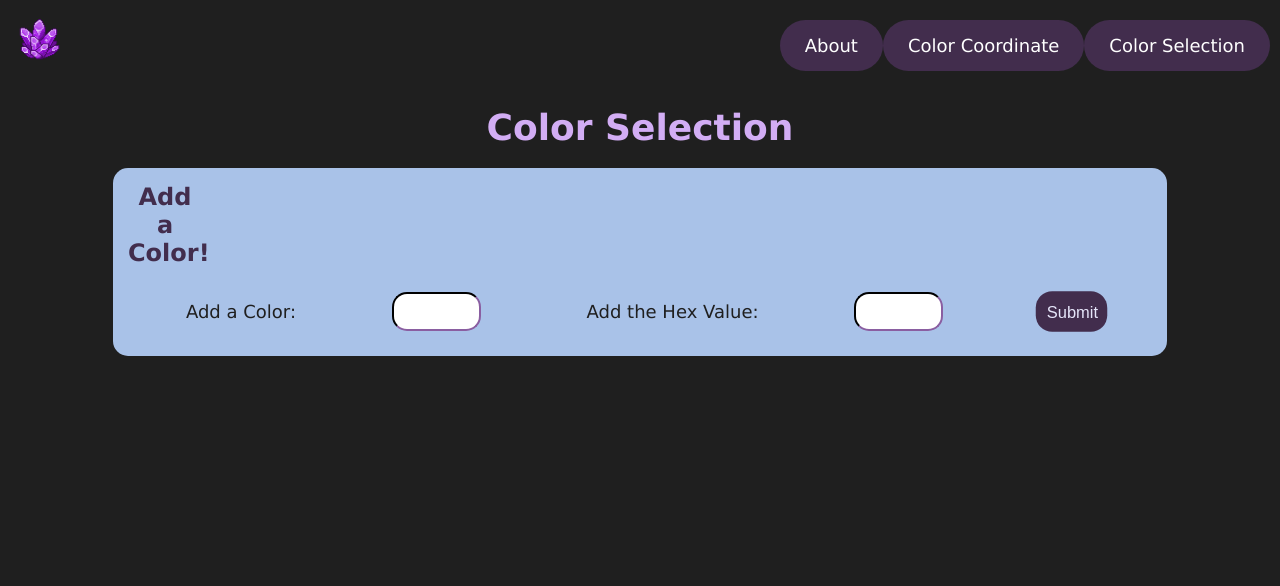
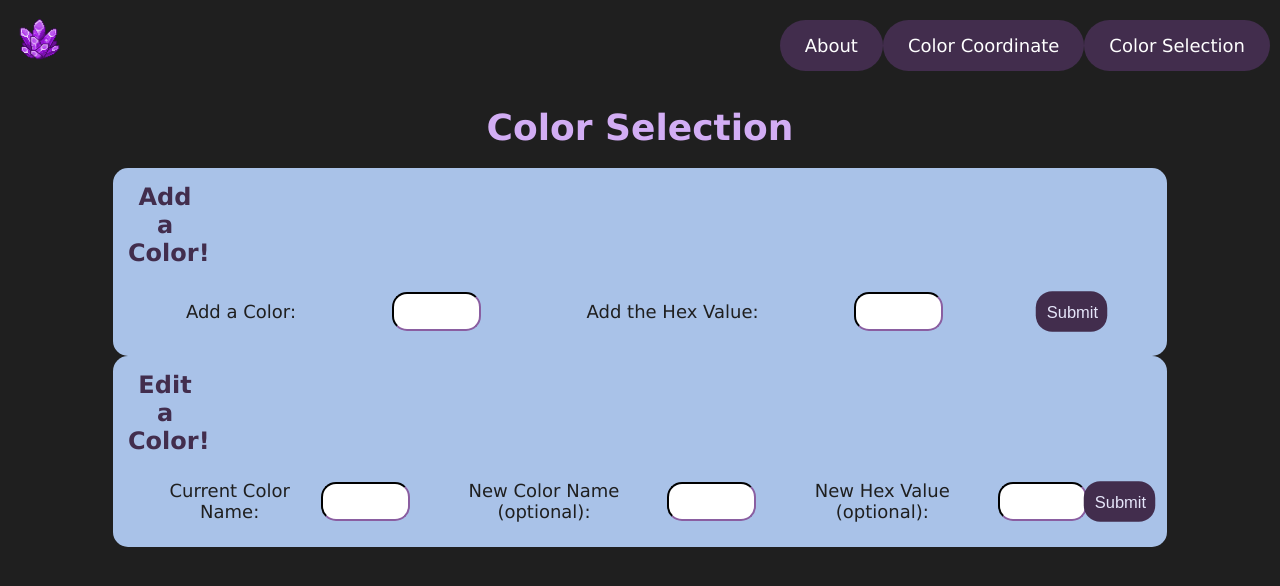
Before and after one commit to brennarw/CS312-Group-Project, an Angular app: page /selection in a window 1280 px wide. Shown: the top 586 px of the page. Built offline with nearby package versions, Linux system fonts and the light colour scheme.

Commit message:
What I have so far

```diff
--- a/src/app/color-selection/color-selection.component.html
+++ b/src/app/color-selection/color-selection.component.html
@@ -42,4 +42,51 @@
             Entry could not be added to the table - ensure values entered are not already present in the database
         </div>
     </form>
+
+    <form #Edit="ngForm" (ngSubmit)="EditColor()">
+        <div class="title"><b>Edit a Color!</b></div>
+        <div class="form">
+            <label for="editColor">Current Color Name: </label>
+            <input
+                type="text"
+                id="editColor"
+                name="editColor"
+                class="form-control"
+                required
+                [(ngModel)]="editColor"
+                #editColorField="ngModel">
+
+            <label for="newColor">New Color Name (optional): </label>
+            <input
+                type="text"
+                id="newColor"
+                name="newColor"
+                class="form-control"
+                [(ngModel)]="newColor">
+
+            <label for="newHex">New Hex Value (optional): </label>
+            <input
+                  type="text"
+                  id="newHex"
+                  name="newHex"
+                  class="form-control"
+                  [(ngModel)]="newHex">
+
+
+            <input type="submit" class="button">
+        </div>
+
+        <div *ngIf="editColorField.invalid && (editColorField.touched)">
+            <div *ngIf="editColorField.hasError('required')" class="error">
+                *Current color name is required.
+            </div>
+        </div>
+
+        <div class="success" *ngIf="editSuccess">
+            Color was successfully updated!
+        </div>
+        <div class="error" *ngIf="editError">
+            Update failed - Make sure the original color exists and the new name and hex do not conflict.
+        </div>
+    </form>
     </main>
--- a/src/app/color-selection/color-selection.component.ts
+++ b/src/app/color-selection/color-selection.component.ts
@@ -20,7 +20,16 @@ export class ColorSelectionComponent{
   hex!: string;
   error: boolean = false;
   success: boolean = false;
+
+  editColor!: string;
+  newColor!: string;
+  newHex!: string;
+  editSuccess: boolean = false;
+  editError: boolean = false;
+
   add_color_url = 'https://cs.colostate.edu/~etaketa/addColor.php';
+  edit_color_url = 'https://cs.colostate.edu/~hannahss/editColor.php';
+
 
   constructor(private http: HttpClient) {}
 
@@ -41,7 +50,33 @@ export class ColorSelectionComponent{
     this.success = false;
     this.error = false;
   }
+
+  EditColor() {
+    if (!this.newColor && !this.newHex) {
+      this.editError = true;
+      console.log('Nothing to update!');
+      return;
+    }
+    this.editSuccess = false;
+    this.editError = false;
+
+    console.log(`Editing color: ${this.editColor} → name: ${this.newColor}, hex: ${this.newHex}`);
+    const options = { headers: { 'Content-Type': 'application/json' } };
+    let out = new EditColor(this.editColor, this.newColor, this.newHex);
+    this.http.put<any>(this.edit_color_url, JSON.stringify(out), options).subscribe({
+      next: data => {
+        this.editSuccess = true;
+        console.log('Color successfully updated');
+      },
+      error: err => {
+        this.editError = true;
+        console.log('Edit failed', err);
+      }
+    });
+  }
+
 }
+
 
 export class AddColor {
   color: string;
@@ -51,3 +86,14 @@ export class AddColor {
     this.hex = hex;
   }
 }
+
+export class EditColor {
+  currentColor: string;
+  newColor: string | null;
+  newHex: string | null;
+  constructor(currentColor: string, newColor?: string, newHex?: string) {
+    this.currentColor = currentColor;
+    this.newColor = newColor || null;
+    this.newHex = newHex || null;
+  }
+}
```
Also changed, not shown: 2 other files (tests, documents, lock files or other folders). Lines whose indentation alone changed are shown as unchanged.
